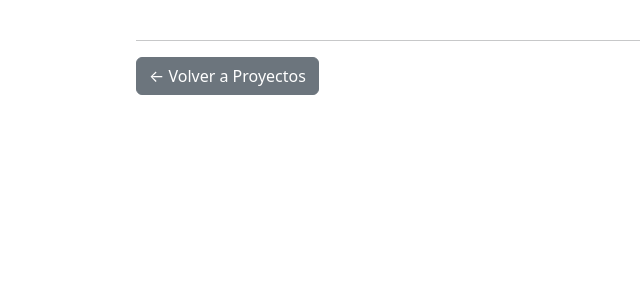
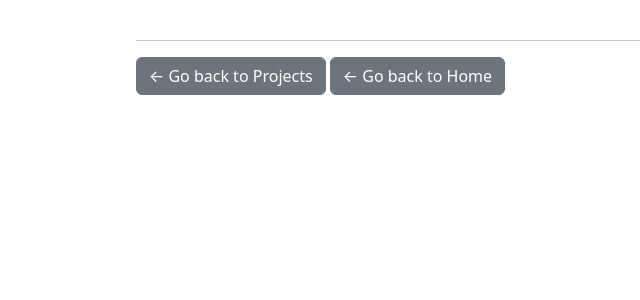
Before and after one commit to marcos-caballeronieto/my-web-portfolio, a Django app: template portfolio/templates/project_detail.html in a window 1280 px wide. Shown: the part 56-356 px from the top of the page, without its empty margins (136-776 px from the left). Run offline with Django 5.2, Linux system fonts and the light colour scheme; the template is opened without the code that fills it, so the values that code supplies are empty.

Commit message:
Fix: Added button to return to home directly from project_detail

```diff
--- a/portfolio/templates/project_detail.html
+++ b/portfolio/templates/project_detail.html
@@ -14,12 +14,16 @@
 
             {% if project.link %}
                 <a href="{{ project.link }}" class="btn btn-primary" target="_blank" rel="noopener noreferrer">
-                    Visitar Proyecto &rarr;
+                    Visit project &rarr;
                 </a>
             {% endif %}
 
             <a href="{% url 'project_list' %}" class="btn btn-secondary">
-                &larr; Volver a Proyectos
+                &larr; Go back to Projects
+            </a>
+
+            <a href="{% url 'home' %}" class="btn btn-secondary">
+                &larr; Go back to Home
             </a>
 
         </div>
```
